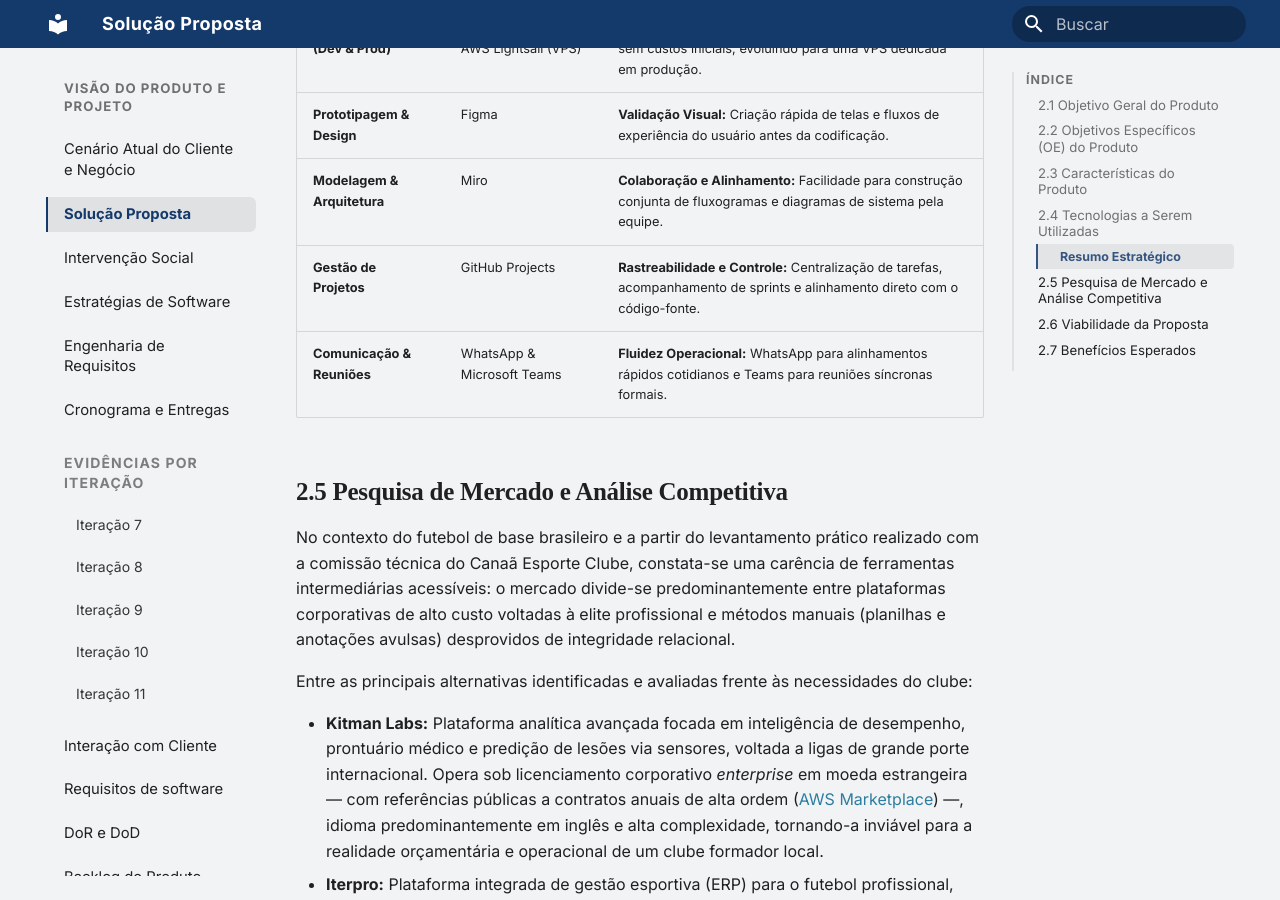
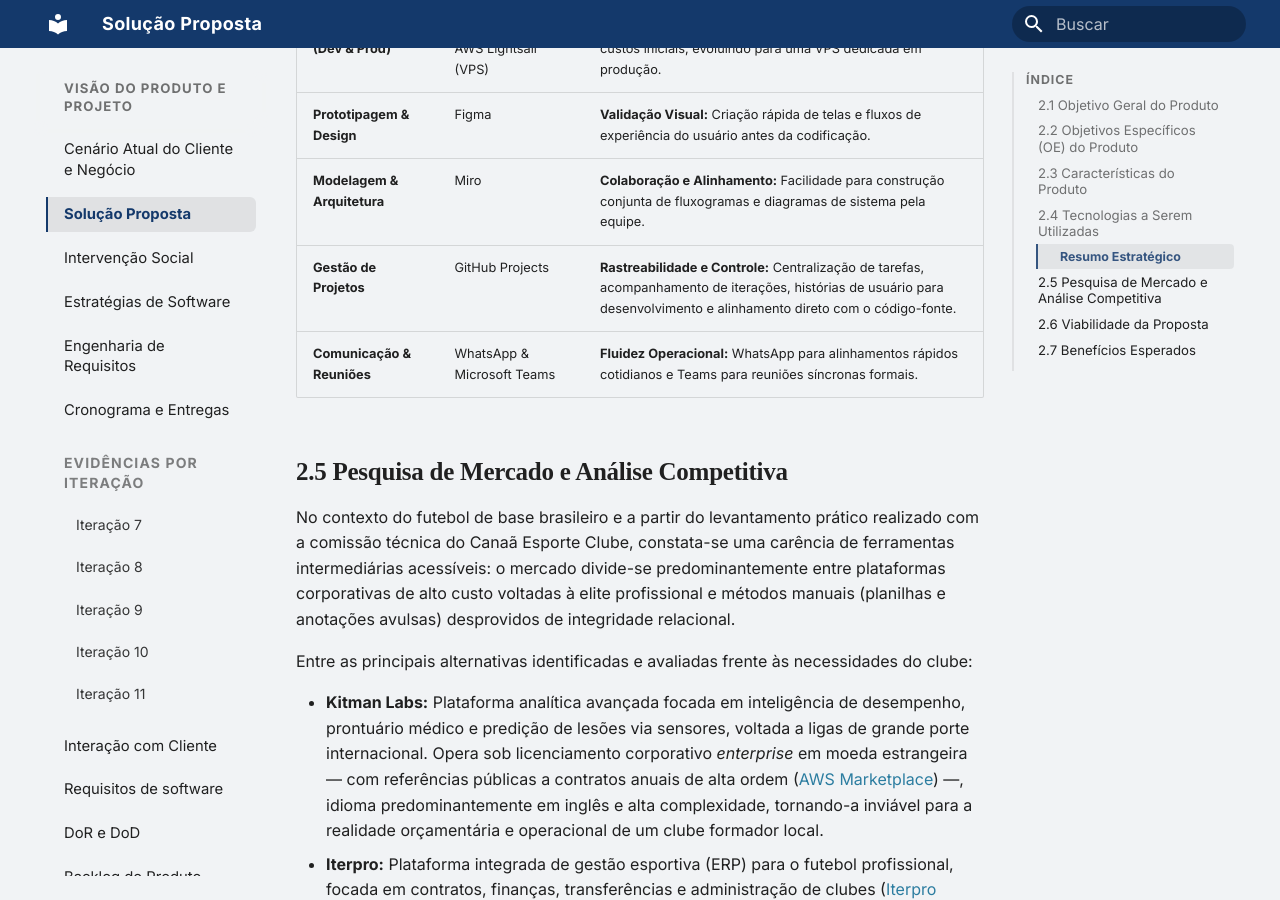
Before and after one commit to mdsreq-fga-unb/REQ-2026.2-T01-FutBoard, an MkDocs documentation site: the page built from docs/visao-produto/solucao-proposta.md, in a window 1280 px wide and 900 px high, scrolled down 2424 px. Built offline with MkDocs 1.6.1 and Material for MkDocs 9.7.7, drawn with Linux system fonts in a browser that asks for light colours.

Commit message:
docs: arruma texto da solução proposta

```diff
--- a/docs/visao-produto/solucao-proposta.md
+++ b/docs/visao-produto/solucao-proposta.md
@@ -34,7 +34,7 @@ A stack tecnológica e as ferramentas de gestão do **FutBoard** foram definidas
 | **Infraestrutura (Dev & Prod)** | Vercel, Render / AWS Lightsail (VPS) | **Custo-Benefício e Controle:** Ambiente de teste ágil e sem custos iniciais, evoluindo para uma VPS dedicada em produção. |
 | **Prototipagem & Design** | Figma | **Validação Visual:** Criação rápida de telas e fluxos de experiência do usuário antes da codificação. |
 | **Modelagem & Arquitetura** | Miro | **Colaboração e Alinhamento:** Facilidade para construção conjunta de fluxogramas e diagramas de sistema pela equipe. |
-| **Gestão de Projetos** | GitHub Projects | **Rastreabilidade e Controle:** Centralização de tarefas, acompanhamento de sprints e alinhamento direto com o código-fonte. |
+| **Gestão de Projetos** | GitHub Projects | **Rastreabilidade e Controle:** Centralização de tarefas, acompanhamento de iterações, histórias de usuário para desenvolvimento e alinhamento direto com o código-fonte. |
 | **Comunicação & Reuniões** | WhatsApp & Microsoft Teams | **Fluidez Operacional:** WhatsApp para alinhamentos rápidos cotidianos e Teams para reuniões síncronas formais. |
 
 ## 2.5 Pesquisa de Mercado e Análise Competitiva
```
